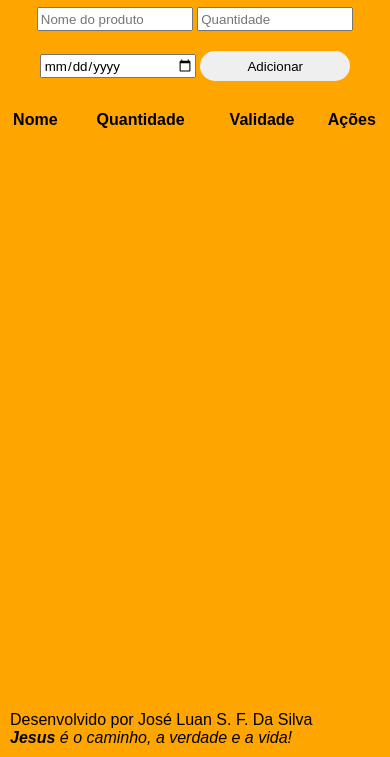
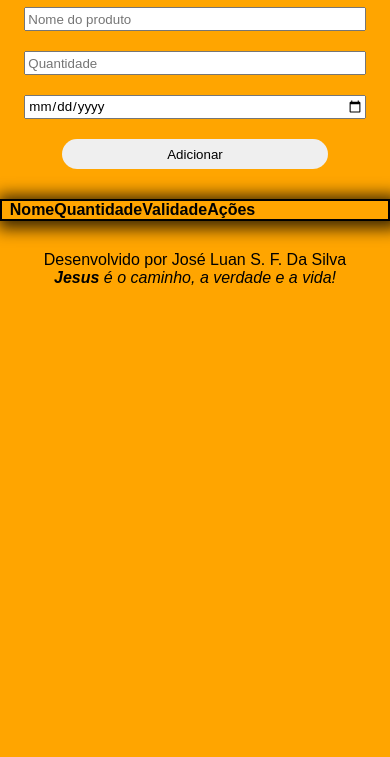
Before and after one commit to joseluanS/Projeto-estoque-pet, a plain HTML site: page index.html in a window 390 px wide. Shown: the part 87-844 px from the top of the page. Drawn offline with Linux system fonts and the light colour scheme; no server answers.

Commit message:
Correção bugs e melhorias visuais

```diff
--- a/index.html
+++ b/index.html
@@ -29,12 +29,11 @@
             <!-- Os produtos serão adicionados aqui -->
         </tbody>
     </table>
-
-    </div><!-- conteiner-->
-     <footer style="display:inline-block;margin:10px;">
+    <footer style="display:inline-block;margin:10px;">
         <p>Desenvolvido por José Luan S. F. Da Silva </p>
         <p><em><strong>Jesus</strong> é o caminho, a verdade e a vida!</em></p>
     </footer>
+    </div><!-- conteiner-->
     <script type="module" src="script.js"></script>
 </body>
 </html>
--- a/style.css
+++ b/style.css
@@ -7,7 +7,7 @@
 
 body,html{
     height:100%;
-    overflow:hidden;
+    overflow-x:hidden;
     background-color:orange;
 }
 
@@ -37,18 +37,43 @@ form button{
     cursor:pointer;
 }
 
+form button:hover{
+    background-color:rgb(148, 145, 145);
+}
+
 table{
+    border:2px solid black;
     width:100%;
-    max-width:500px;
+    max-width:550px;
     margin:20px 0;
     border-collapse:collapse;
+    padding:0 2%;
+   box-shadow: 4px 2px 16px 6px rgba(0,0,0,0.75);
 }
 
 table tbody td{
-    padding:3px 0;
+    padding:5px 0;
 }
 
 footer{
-    position:absolute;
-    bottom:0;
+    display:block;
 }
+
+@media screen and (max-width:768px){
+    .conteiner{
+        width:100%;
+        max-width:100%;
+    }
+    form input{
+        width:100%;
+        max-width:86%;
+    }
+    form button{
+        width:100%;
+        max-width:68%;
+    }
+    table{
+        margin:20px auto;
+        display:block;
+    }
+}
```
